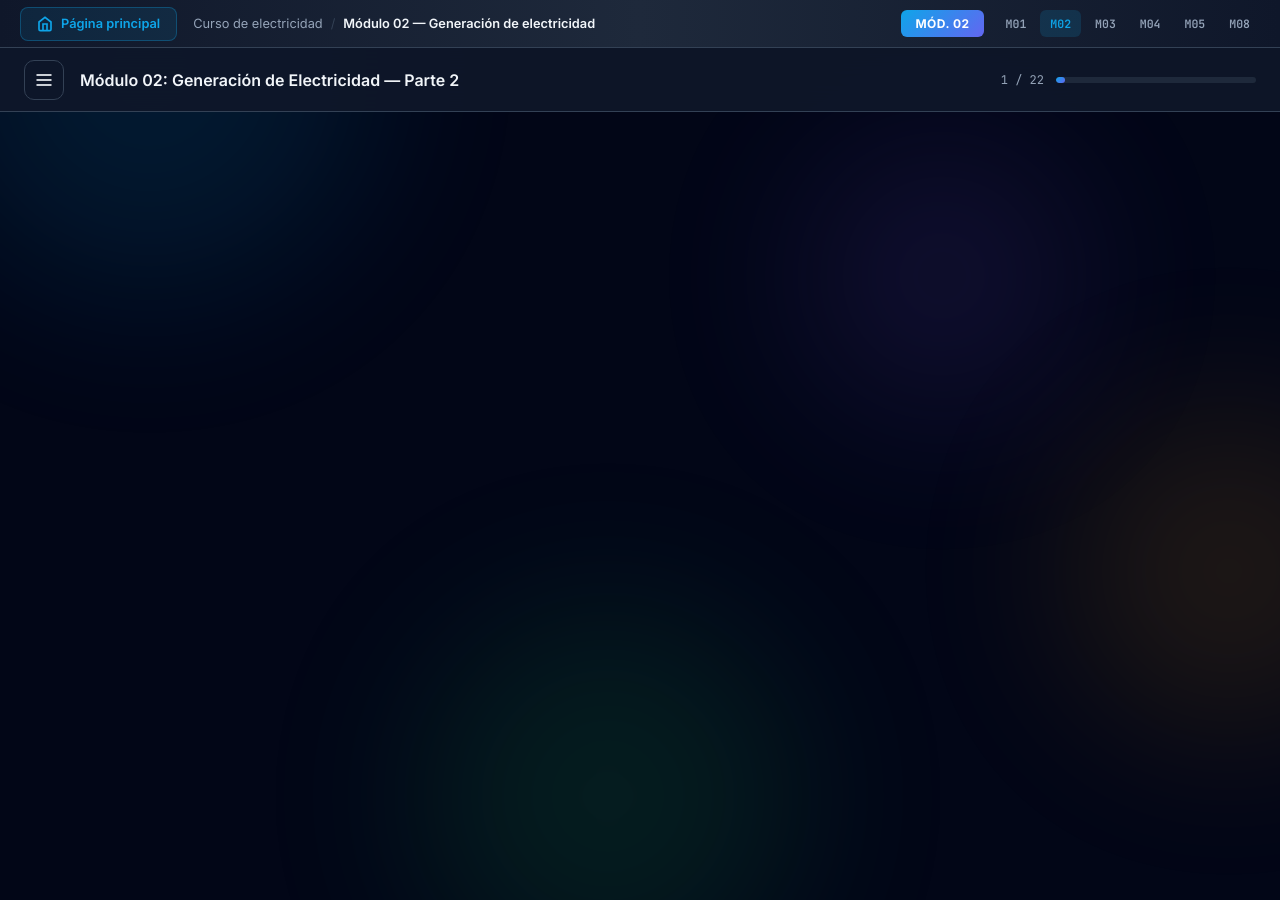
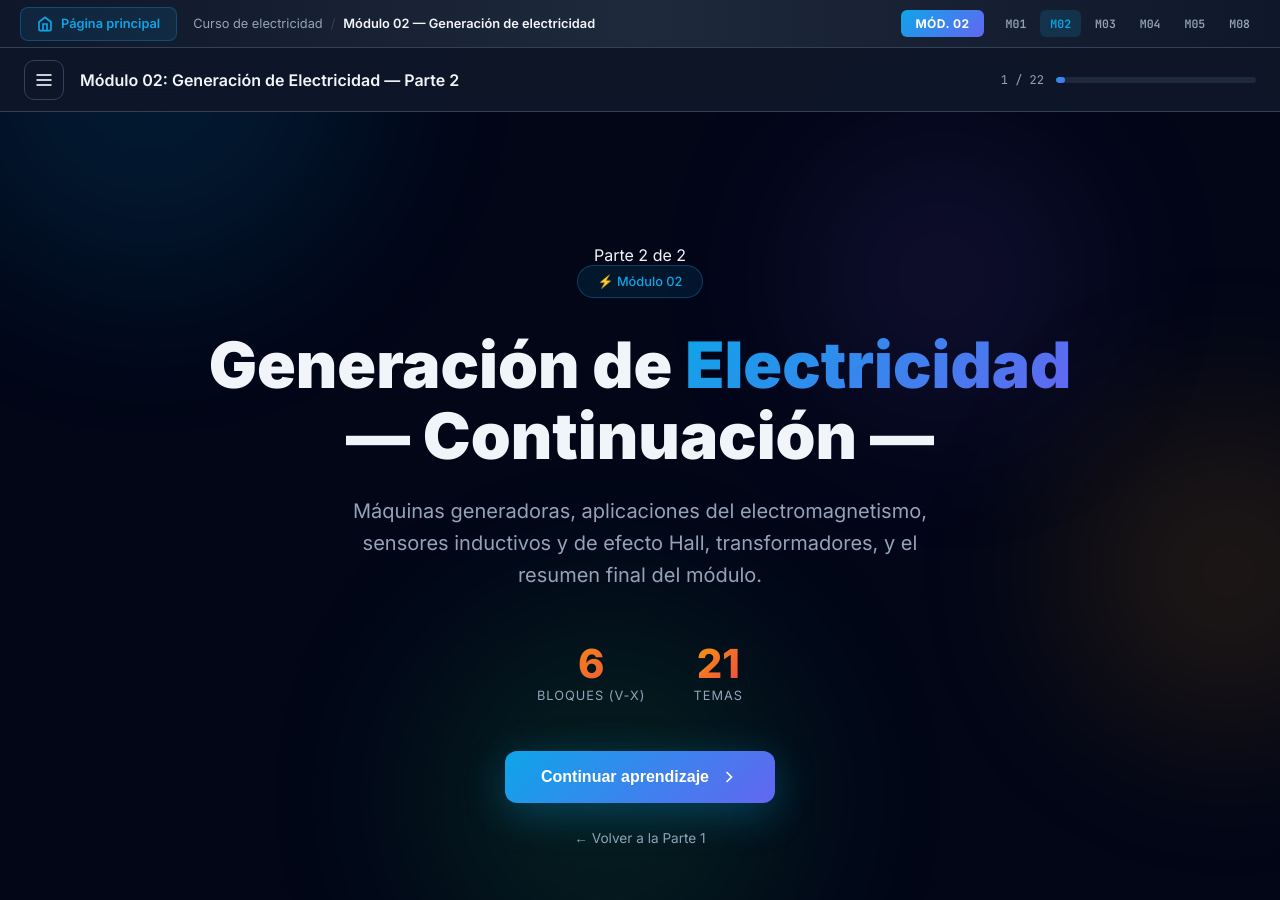
Before and after one commit to zadvisor1/electroauto-fp, a Jekyll site: the page built from curso/modulo-02/presentacion-2.html, in a window 1280 px wide and 900 px high. Built offline with Jekyll 4.4.1, drawn with Linux system fonts in a browser that asks for light colours.

Commit message:
Update presentacion-2.html

```diff
--- a/curso/modulo-02/presentacion-2.html
+++ b/curso/modulo-02/presentacion-2.html
@@ -110,7 +110,7 @@
 </nav>
 
 <main class="main-content" id="main-content">
-<div class="slide" id="slide-0">
+<div class="slide active" id="slide-0">
 <div class="hero-slide">
 <div class="part-badge">Parte 2 de 2</div>
 <div class="hero-badge">⚡ Módulo 02</div>
```
